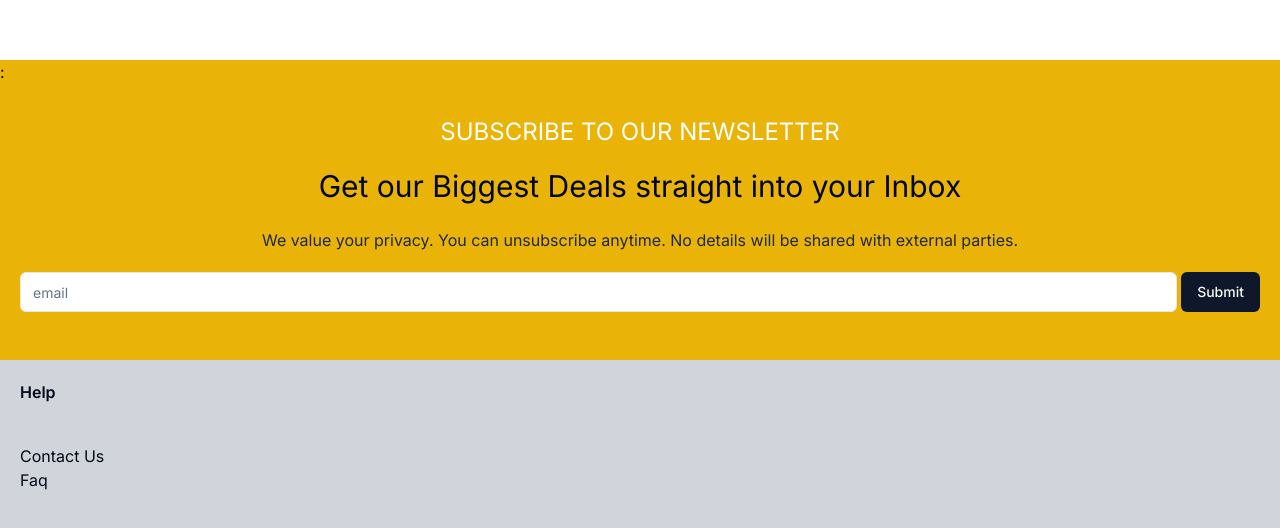
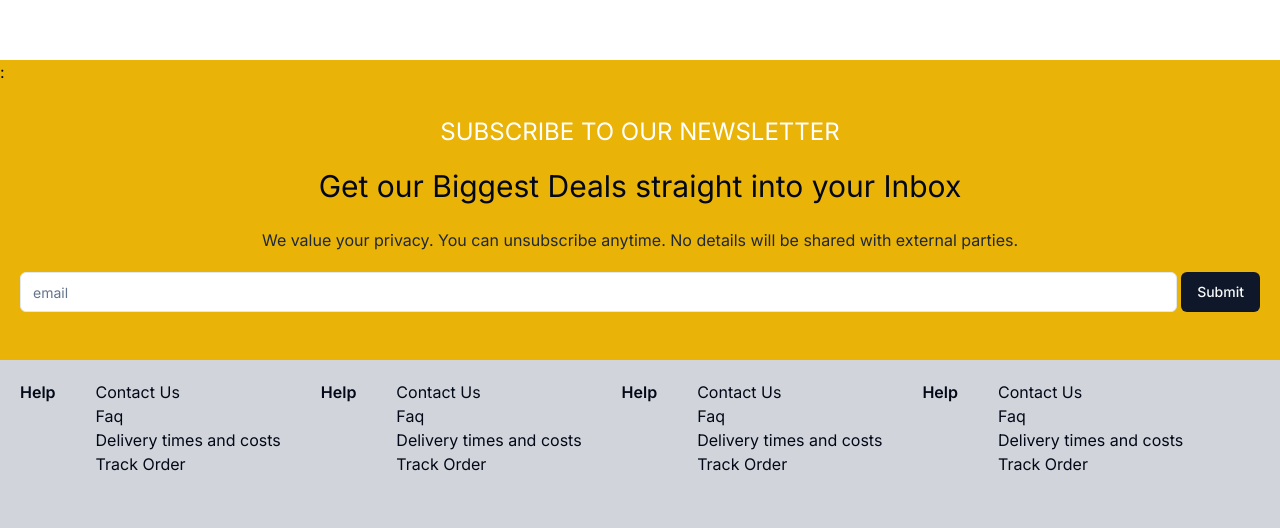
Before and after one commit to developerjunior5/coffe-ate-website, a Next.js app in the folder qauffe/: page / in a window 1280 px wide. Shown: the part 1952-2480 px from the top of the page. Built offline with nearby package versions, Linux system fonts and the light colour scheme.

Commit message:
Update FooterTop.tsx

```diff
--- a/qauffe/app/components/FooterTop.tsx
+++ b/qauffe/app/components/FooterTop.tsx
@@ -3,11 +3,34 @@ import Link from "next/link";
 export default function FooterTop(){
     return(
         <div className="bg-gray-300 h-[400px] w-full">
-         <div className="flex flex-col">
+         <div className="flex flex-col sm:flex-row">
          <h1 className="p-5 font-semibold">Help</h1>
          <ul className="flex flex-col p-5">
             <Link href="/">Contact Us</Link>
             <Link href="/">Faq</Link>
+             <Link href="/">Delivery times and costs</Link>
+             <Link href="/">Track Order</Link>
+         </ul>
+             <h1 className="p-5 font-semibold">Help</h1>
+         <ul className="flex flex-col p-5">
+            <Link href="/">Contact Us</Link>
+            <Link href="/">Faq</Link>
+             <Link href="/">Delivery times and costs</Link>
+             <Link href="/">Track Order</Link>
+         </ul>
+            <h1 className="p-5 font-semibold">Help</h1>
+         <ul className="flex flex-col p-5">
+            <Link href="/">Contact Us</Link>
+            <Link href="/">Faq</Link>
+             <Link href="/">Delivery times and costs</Link>
+             <Link href="/">Track Order</Link>
+         </ul>
+             <h1 className="p-5 font-semibold">Help</h1>
+         <ul className="flex flex-col p-5">
+            <Link href="/">Contact Us</Link>
+            <Link href="/">Faq</Link>
+             <Link href="/">Delivery times and costs</Link>
+             <Link href="/">Track Order</Link>
          </ul>
          </div>
        </div>
```
